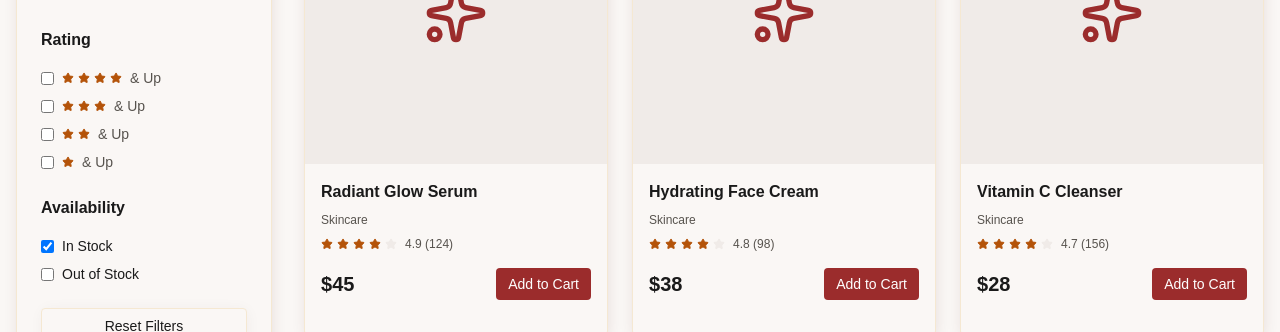
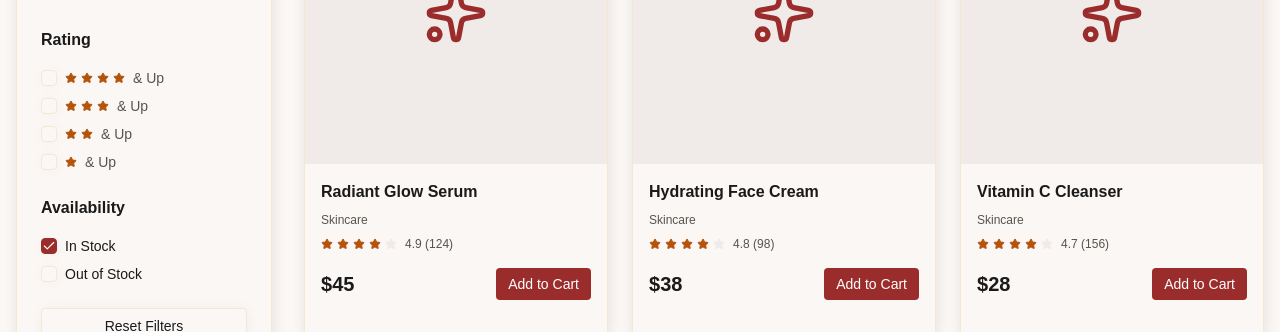
Before and after one commit to Zaprovic/mom-shop-new, a Next.js app: page /shop in a window 1280 px wide. Shown: the part 584-916 px from the top of the page. Built offline with nearby package versions, Linux system fonts and the light colour scheme.

Commit message:
refactor: implemented shadcn checkboxes instead

```diff
--- a/src/app/(site)/shop/_components/sidebar-filters/index.tsx
+++ b/src/app/(site)/shop/_components/sidebar-filters/index.tsx
@@ -4,6 +4,7 @@ import { Button } from "@/components/ui/button";
 import { Card, CardContent } from "@/components/ui/card";
 import { Slider } from "@/components/ui/slider";
 import { Star, SlidersHorizontal } from "lucide-react";
+import { Checkbox } from "@/components/ui/checkbox";
 
 interface SidebarFiltersProps {
   priceRange: [number, number];
@@ -62,7 +63,7 @@ export function SidebarFilters({
                   key={rating}
                   className="flex items-center gap-2 cursor-pointer hover:text-foreground text-muted-foreground transition-colors"
                 >
-                  <input type="checkbox" className="rounded" />
+                  <Checkbox className="rounded" />
                   <div className="flex items-center gap-1">
                     {[...Array(rating)].map((_, i) => (
                       <Star
@@ -82,11 +83,11 @@ export function SidebarFilters({
             <h3 className="font-semibold mb-4">Availability</h3>
             <div className="space-y-2">
               <label className="flex items-center gap-2 cursor-pointer">
-                <input type="checkbox" className="rounded" defaultChecked />
+                <Checkbox className="rounded" defaultChecked />
                 <span className="text-sm">In Stock</span>
               </label>
               <label className="flex items-center gap-2 cursor-pointer">
-                <input type="checkbox" className="rounded" />
+                <Checkbox className="rounded" />
                 <span className="text-sm">Out of Stock</span>
               </label>
             </div>
```
